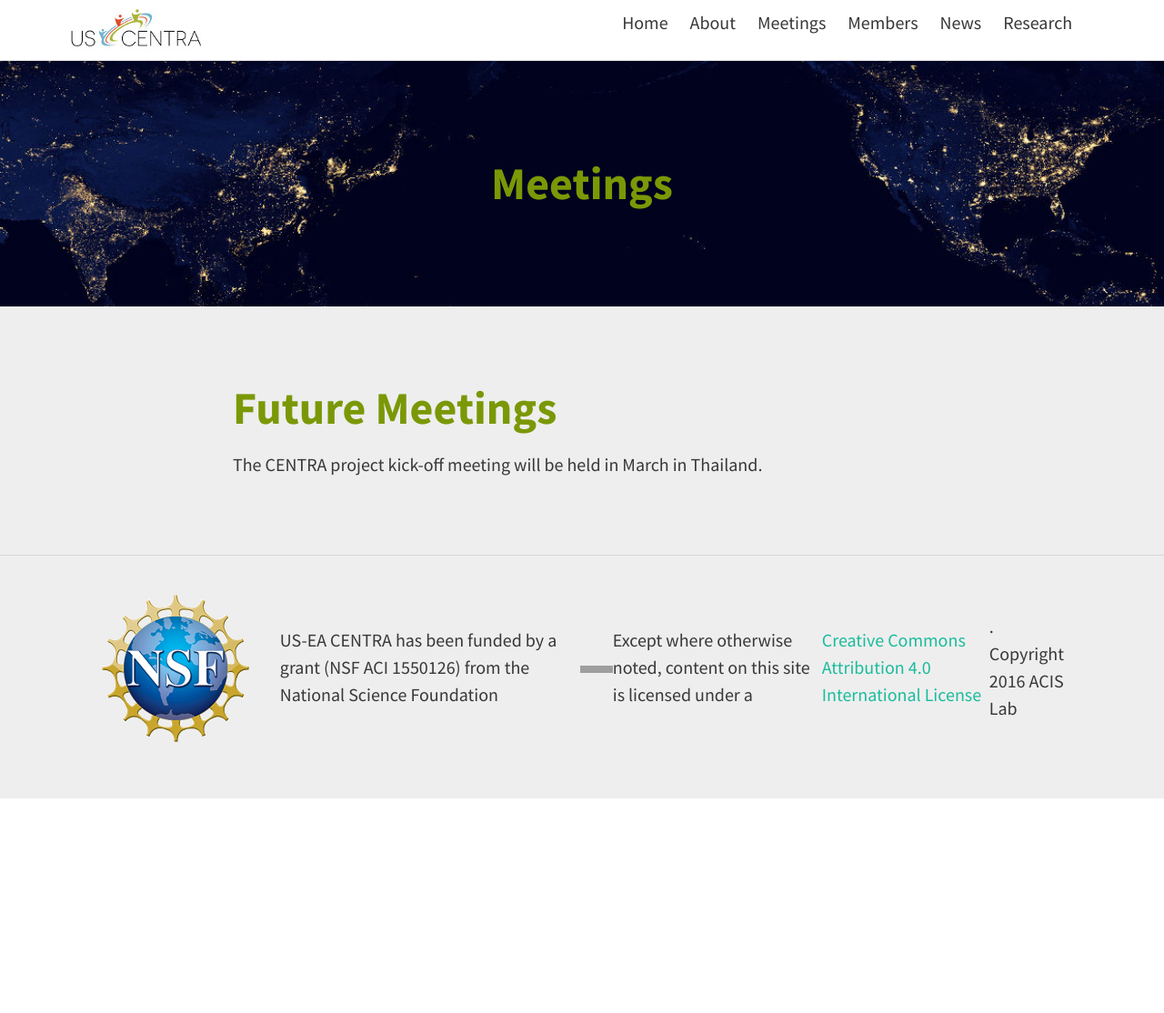
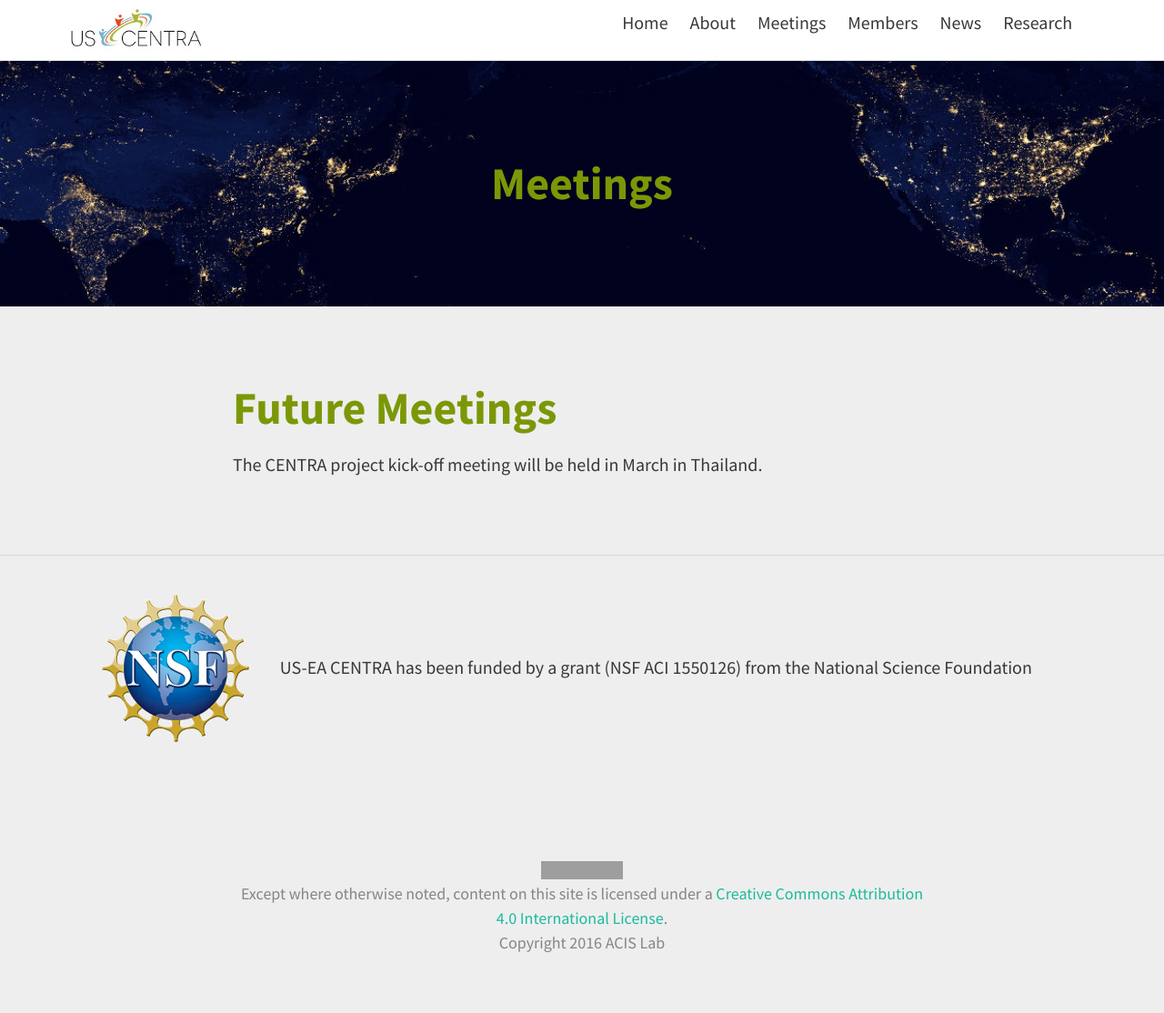
Before and after one commit to hmchou56/centra8, a Jekyll site: the page built from meetings.md, in a window 1280 px wide. Shown: the whole page at 91% size. Built offline with Jekyll 4.4.1, drawn with Linux system fonts in a browser that asks for light colours; nearby versions of some CDN libraries; before the commit the page ends 900 px from its top, so only the background shows below that; grey boxes are pictures that could not be loaded.

Commit message:
Cleaned footer formatting

```diff
--- a/_config.yml
+++ b/_config.yml
@@ -4,11 +4,6 @@ url: "http://www.globalcentra.org" # the base hostname & protocol for your site
 #custom site variables
 NSF_footer_text: >
    US-EA CENTRA has been funded by a grant (NSF ACI 1550126) from the National Science Foundation<br>
-   <a rel="license" href="http://creativecommons.org/licenses/by/4.0/"><img alt="Creative Commons License" style="border-width:0" src="https://i.creativecommons.org/l/by/4.0/88x31.png" /></a>
-   Except where otherwise noted, content on this site is licensed under a
-   <a rel="license" href="http://creativecommons.org/licenses/by/4.0/">Creative Commons Attribution 4.0 International License</a>.
-   </br>
-   Copyright 2016 ACIS Lab
 site_naivation_logo: <img src="/img/centra-logo.jpg">
 
 # THEME-SPECIFIC CONFIGURATION
@@ -26,6 +21,7 @@ theme:
    <a rel="license" href="http://creativecommons.org/licenses/by/4.0/"><img alt="Creative Commons License" style="border-width:0" src="https://i.creativecommons.org/l/by/4.0/88x31.png" /></a></br>
    Except where otherwise noted, content on this site is licensed under a
    <a rel="license" href="http://creativecommons.org/licenses/by/4.0/">Creative Commons Attribution 4.0 International License</a>.
+   </br>
    Copyright 2016 ACIS Lab
   # Icons
   rss: false
--- a/_includes/footer.html
+++ b/_includes/footer.html
@@ -9,7 +9,7 @@
 <script src="{{ "/js/katex_init.js" | prepend: site.baseurl }}"></script>
 {% endif %}
 
-{% if site.theme.footer_text and not-now%}
+{% if site.theme.footer_text %}
 <footer class="site-footer">
 	<p class="text">{{ site.theme.footer_text }}</p>
 </footer>
```
